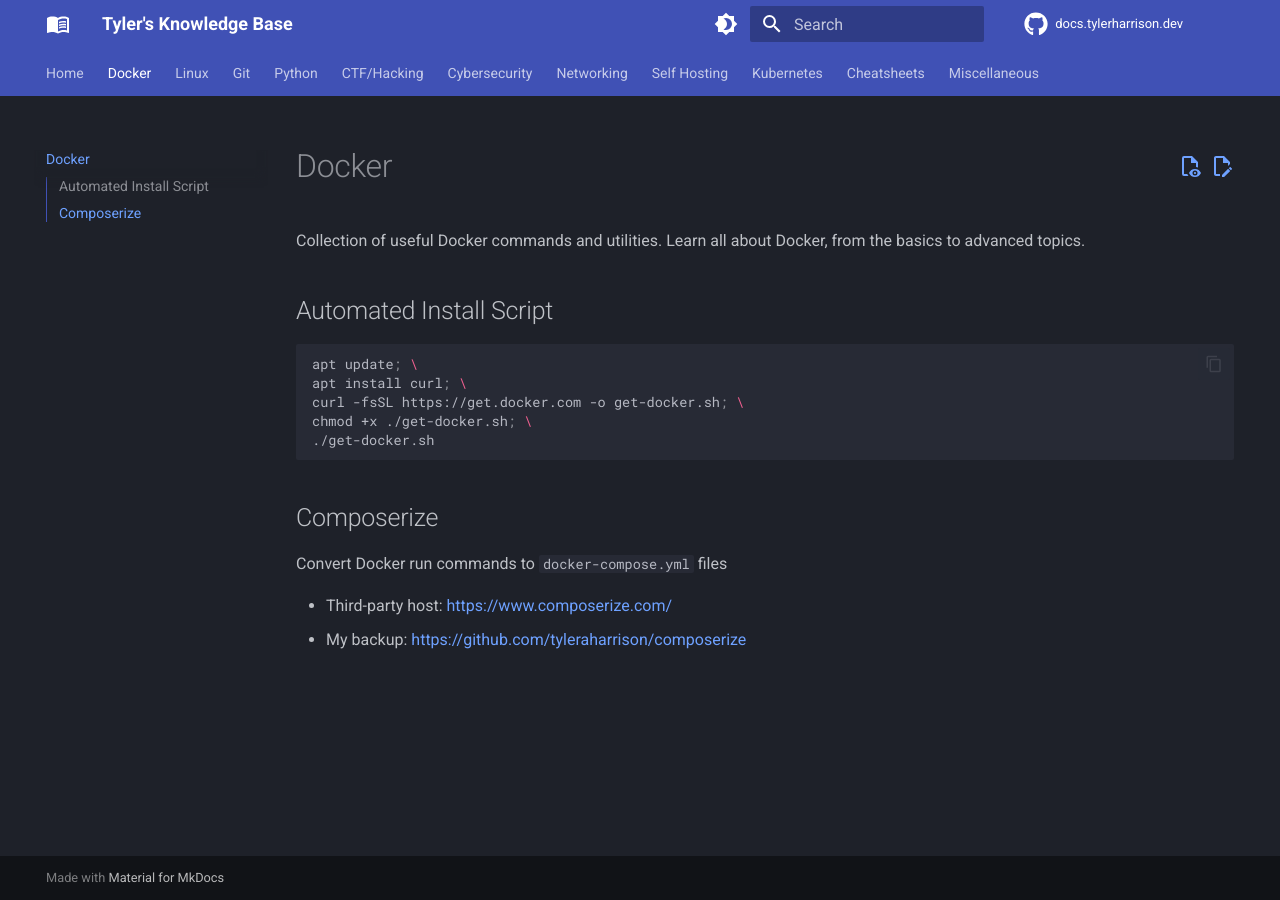
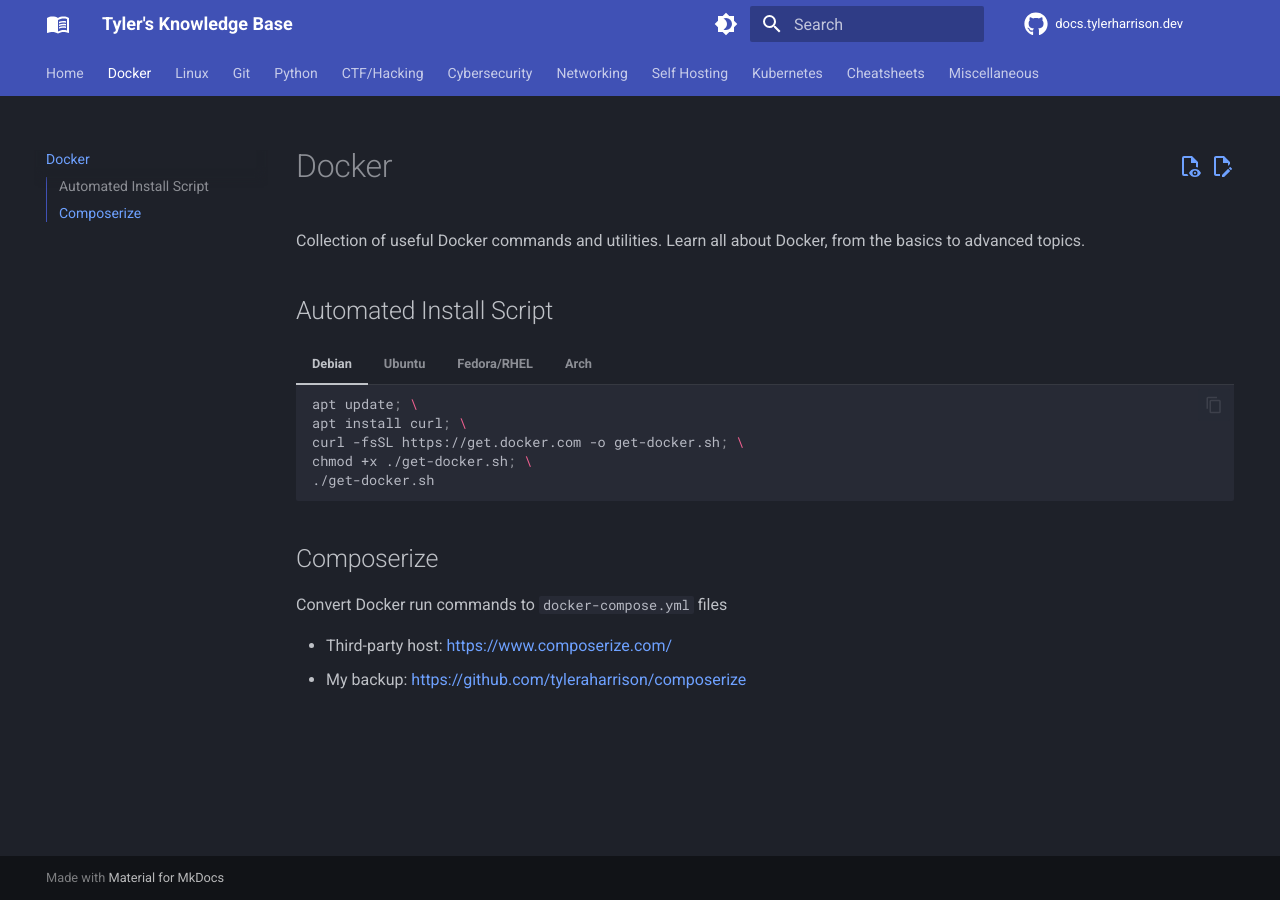
Before and after one commit to williamhatcher/docs.tylerharrison.dev, an MkDocs documentation site: the page built from docs/docker.md, in a window 1280 px wide. Built offline with MkDocs 1.6.1 and Material for MkDocs 9.7.7, drawn with Linux system fonts in a browser that asks for light colours; comment, search, counter and statistics services are not loaded; part of the change alters nothing that is shown.

Commit message:
Updated Docker tips
Signed-off-by: tyleraharrison <tyleraharrison@gmail.com>

````diff
--- a/docs/docker.md
+++ b/docs/docker.md
@@ -4,13 +4,45 @@ Collection of useful Docker commands and utilities. Learn all about Docker, from
 
 ## Automated Install Script
 
-```bash
-apt update; \
-apt install curl; \
-curl -fsSL https://get.docker.com -o get-docker.sh; \
-chmod +x ./get-docker.sh; \
-./get-docker.sh
-```
+=== "Debian"
+
+    ```bash
+    apt update; \
+    apt install curl; \
+    curl -fsSL https://get.docker.com -o get-docker.sh; \
+    chmod +x ./get-docker.sh; \
+    ./get-docker.sh
+    ```
+
+=== "Ubuntu"
+
+    ```bash
+    sudo apt update; \
+    sudo apt install curl; \
+    curl -fsSL https://get.docker.com -o get-docker.sh; \
+    chmod +x ./get-docker.sh; \
+    sudo ./get-docker.sh
+    ```
+
+=== "Fedora/RHEL"
+
+    ```bash
+    sudo dnf update; \
+    sudo dnf install curl; \
+    curl -fsSL https://get.docker.com -o get-docker.sh; \
+    chmod +x ./get-docker.sh; \
+    sudo ./get-docker.sh
+    ```
+
+=== "Arch"
+
+    ```bash
+    sudo pacman -Syu; \
+    sudo pacman -S docker; \
+    sudo systemctl start docker; \
+    sudo systemctl enable docker
+    sudo usermod -aG docker $USER
+    ```
 
 ## Composerize
 
--- a/mkdocs.yml
+++ b/mkdocs.yml
@@ -71,6 +71,8 @@ markdown_extensions:
     - admonition
     - pymdownx.details
     - pymdownx.superfences
+    - pymdownx.tabbed:
+        alternate_style: true
 
 extra_css:
     - assets/stylesheets/extra.css
````
